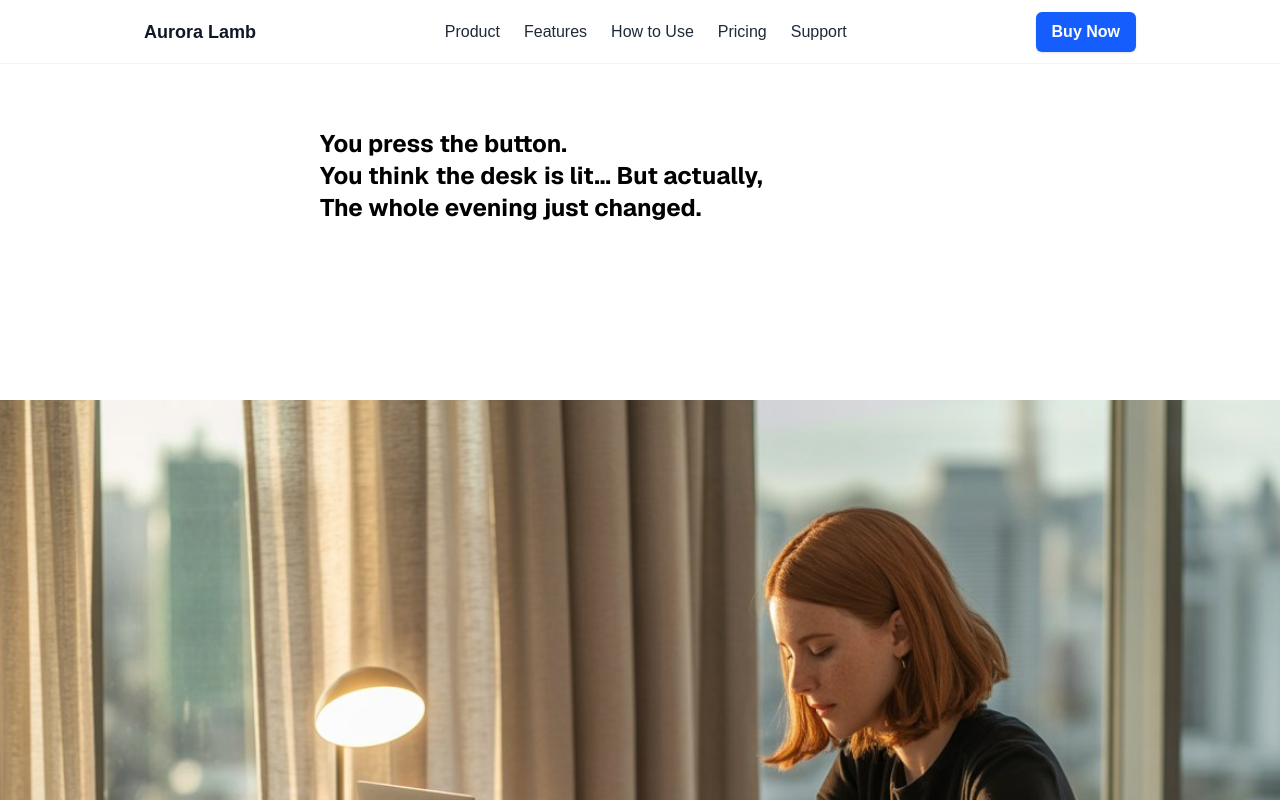
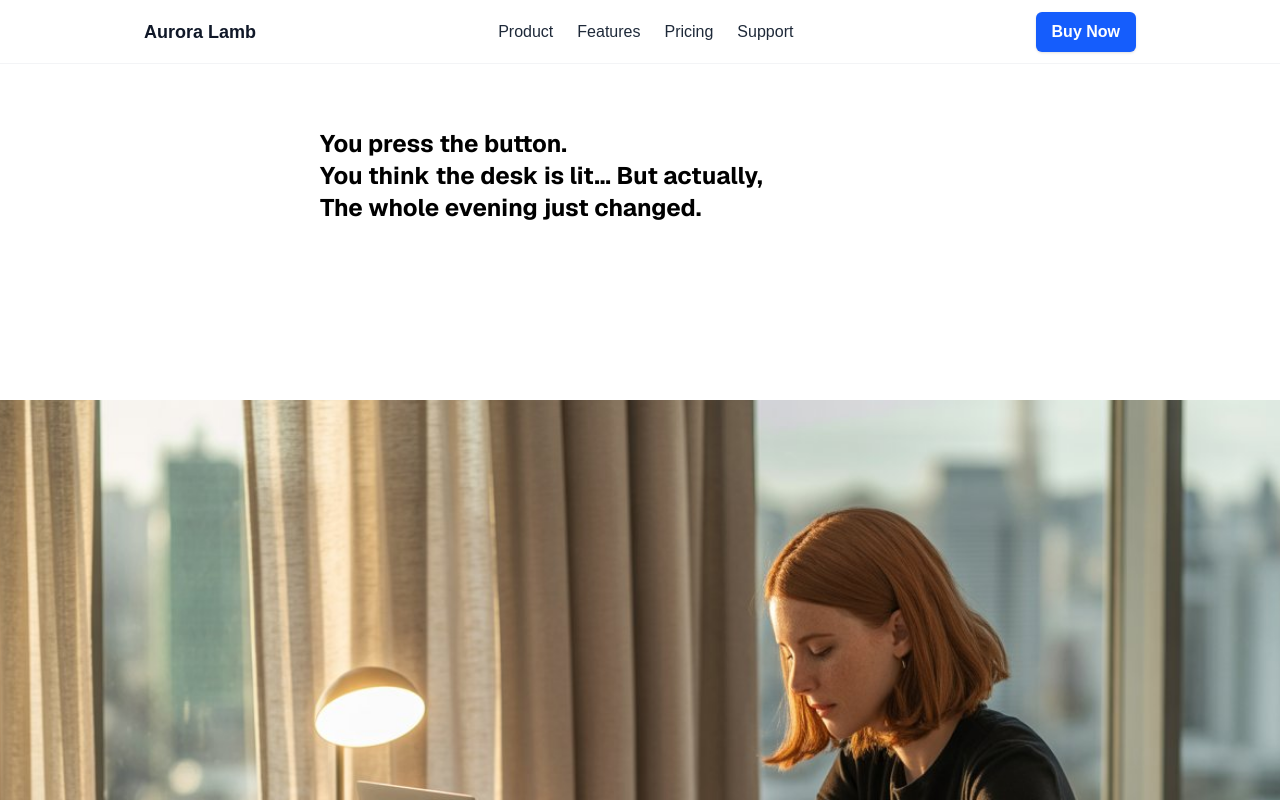
Before and after one commit to qrphy/Aurora-Lamb, a Next.js app: page / in a window 1280 px wide. Shown: the top 800 px of the page. Built offline with nearby package versions, Linux system fonts and the light colour scheme.

Commit message:
update: header

```diff
--- a/app/components/Header.tsx
+++ b/app/components/Header.tsx
@@ -52,14 +52,6 @@ export default function Header() {
                 className="text-gray-800 dark:text-gray-200 hover:underline underline-offset-2"
               >
                 Features
-              </a>
-            </li>
-            <li>
-              <a
-                href="/how-to-use"
-                className="text-gray-800 dark:text-gray-200 hover:underline underline-offset-2"
-              >
-                How to Use
               </a>
             </li>
             <li>
@@ -156,15 +148,6 @@ export default function Header() {
             </li>
             <li>
               <a
-                href="/how-to-use"
-                onClick={handleNavClick}
-                className="block px-4 py-3 text-gray-800 dark:text-gray-200 hover:bg-gray-100 dark:hover:bg-white/5"
-              >
-                How to Use
-              </a>
-            </li>
-            <li>
-              <a
                 href="#pricing"
                 onClick={handleNavClick}
                 className="block px-4 py-3 text-gray-800 dark:text-gray-200 hover:bg-gray-100 dark:hover:bg-white/5"
```
